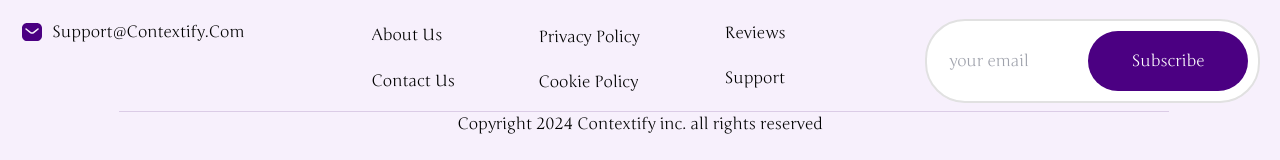
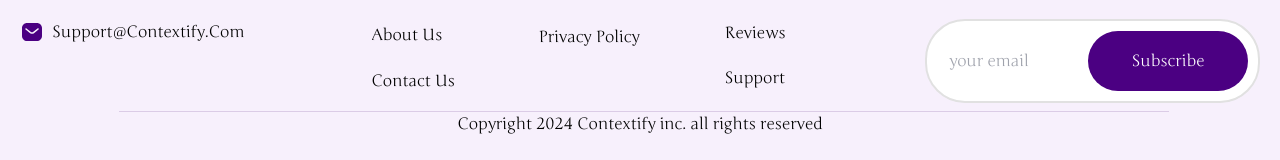
Before and after one commit to rishabh-17/contextify-ai, a React (Vite) app in the folder client/: page / in a window 1280 px wide. Shown: the part 5045-5205 px from the top of the page. Built offline with nearby package versions, Linux system fonts and the light colour scheme.

Commit message:
removed cookie policy

```diff
--- a/client/src/components/Footer/index.jsx
+++ b/client/src/components/Footer/index.jsx
@@ -70,9 +70,7 @@ const index = () => {
               privacy policy
             </Text>
           </a>
-          <Text as="p" className="capitalize">
-            cookie policy
-          </Text>
+
         </div>
         <div className="flex flex-col items-start gap-[21px]">
           <Text size="16xl" as="p" className="capitalize">
```
